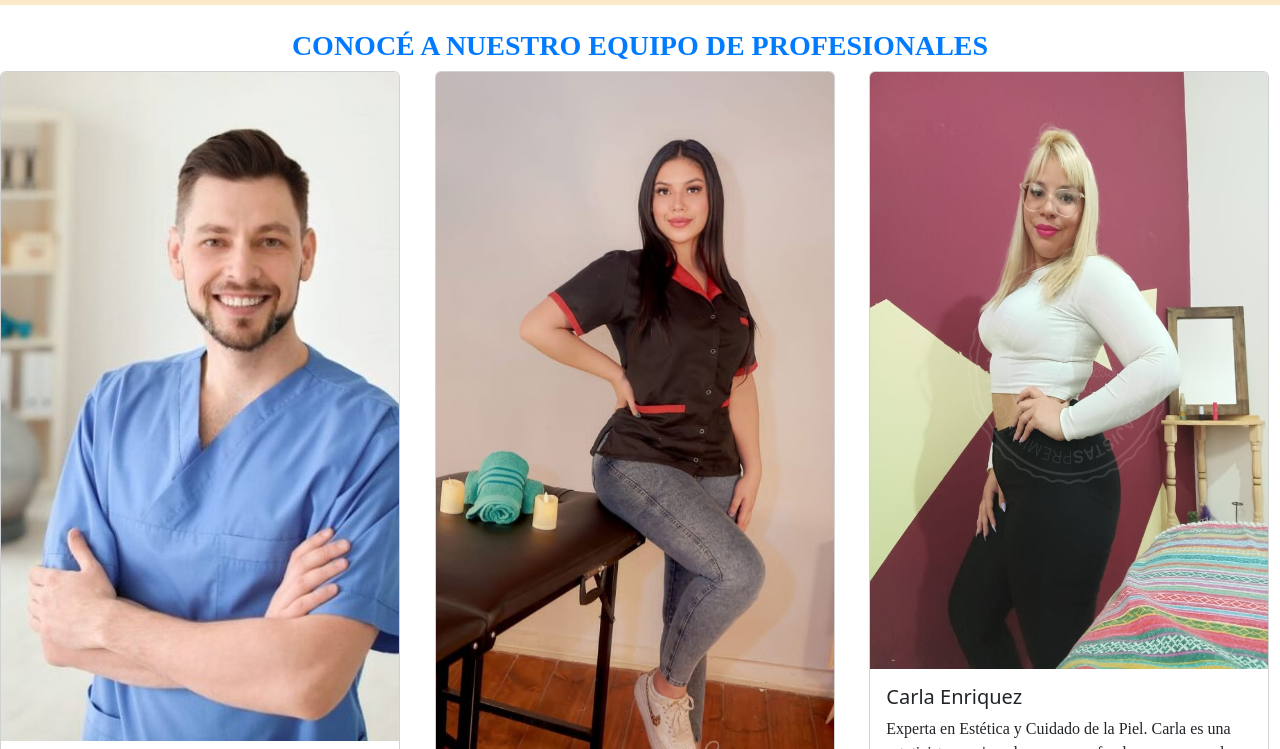
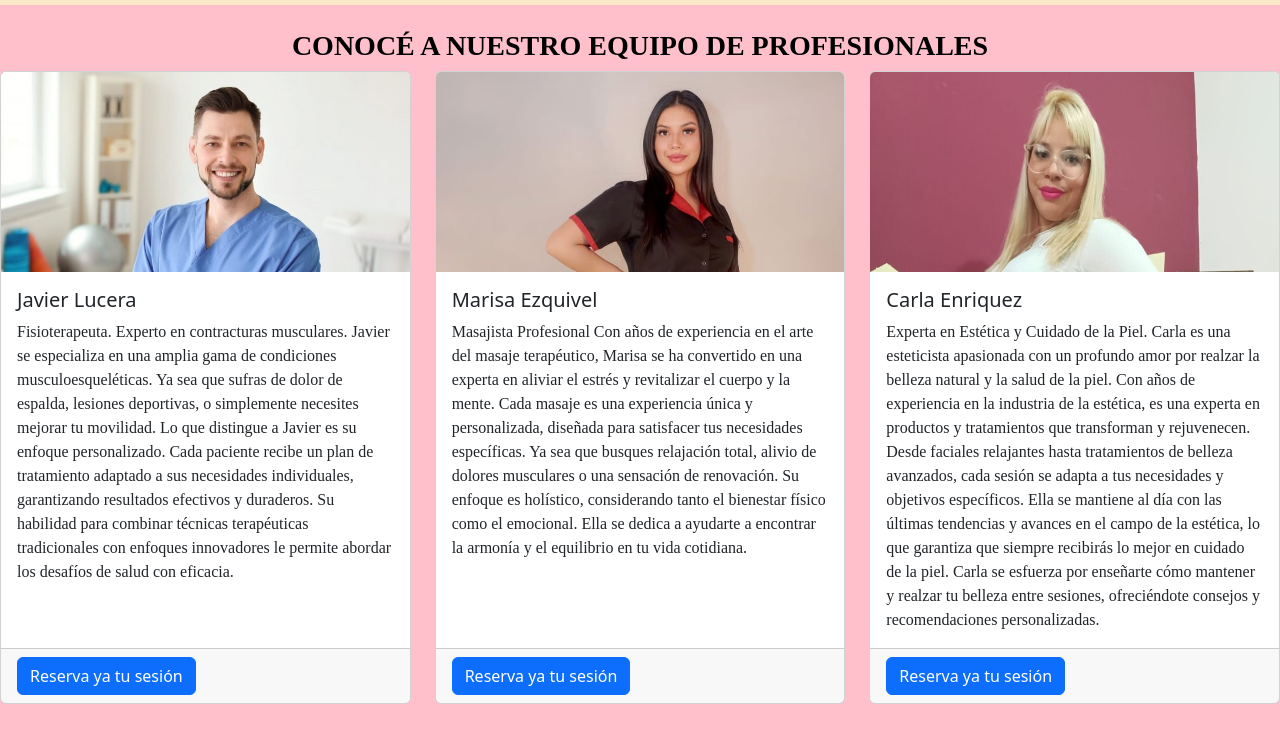
Before and after one commit to utn-ecommerce/utn-ecommerce, a website: page public/nosotros.html in a window 1280 px wide. Shown: the part 51-800 px from the top of the page. Drawn offline with nearby package versions, Linux system fonts and the light colour scheme.

Commit message:
Se termino de modificar pagina Nosotros

```diff
--- a/public/css/styles.css
+++ b/public/css/styles.css
@@ -12,15 +12,38 @@ h2, h3, a, p {
 }
 /* CSS personalizado */
 .custom-card {
-  width: 400px; /* Ancho deseado */
-  height: 550px; /* Alto deseado */
+  width: 300px; /* Ancho deseado */
+  height: 500px; /* Alto deseado */
 }
 /* CSS personalizado */
-.custom-card-image {
-  width: 100%; /* Ancho deseado */
-  height: 100%; /* Alto deseado */
-  object-fit: cover; /* Para asegurarte de que la imagen se ajuste al contenedor sin deformarse */
+/* Primera tarjeta */
+.custom-card-image-1 {
+  width: 100%;
+  height: 200px; /* Ajusta la altura deseada */
+  object-fit: cover;
+  object-position: 30% 10%; /* Valores personalizados para mover la imagen */
 }
+
+/* Segunda tarjeta */
+.custom-card-image-2 {
+  width: 100%;
+  height: 200px; /* Ajusta la altura deseada */
+  object-fit: cover;
+  object-position: 50% 10%; /* Valores personalizados para mover la imagen */
+}
+
+/* Tercera tarjeta */
+.custom-card-image-3 {
+  width: 100%;
+  height: 200px; /* Ajusta la altura deseada */
+  object-fit: cover;
+  object-position: 70% 10%; /* Valores personalizados para mover la imagen */
+}
+.bg-crema {
+  background-color: #FFC0CB; /* Código hexadecimal para un tono rosa claro */
+}
+
+
 .contact-image {
   display: block;
   margin: 30px auto;
--- a/public/nosotros.html
+++ b/public/nosotros.html
@@ -11,7 +11,7 @@
     <link rel="stylesheet" href="https://cdn.jsdelivr.net/npm/bootstrap@5.5.0/dist/css/bootstrap.min.css">
 
 </head>
-<body>
+<body class="bg-crema">
   <nav class="navbar navbar-expand-lg bg-pastel-crema">
     <div class="container-fluid">
         <a class="navbar-brand" href="../public/index.html">Perricentro-Spa</a>
@@ -38,18 +38,18 @@
         </form>
     </div>
 </nav>
-      <h3 class="text-center mt-4" style="color: #007BFF; font-size: 28px; font-weight: bold;">CONOCÉ A NUESTRO EQUIPO DE PROFESIONALES</h3>
+      <h3 class="text-center mt-4" style="color: #000000; font-size: 28px; font-weight: bold;">CONOCÉ A NUESTRO EQUIPO DE PROFESIONALES</h3>
 
 
       <div class="row row-cols-1 row-cols-md-3 g-4">
         <div class="col">
-            <div class="card h-100 custom-card">
-                <img src="../media/nosotros1_1_1.jpeg" class="card-img-top custom-card-image" alt="Fisioterapeuta" style="max-width: 100%; max-height: 100%;">
+          <div class="card h-100">
+            <div class="d-flex justify-content-center align-items-center">
+              <img src="../media/nosotros1_1_1.jpeg" class="card-img-top custom-card-image-1 " alt="Fisioterapeuta">
+            </div>
             <div class="card-body">
               <h5 class="card-title">Javier Lucera</h5>
-                    <p class="card-text">Fisioterapeuta. Experto en contracturas musculares.
-                      Javier se especializa en una amplia gama de condiciones musculoesqueléticas. Ya sea que sufras de dolor de espalda, lesiones deportivas, o simplemente necesites mejorar tu movilidad. Lo que distingue a Javier es su enfoque personalizado. Cada paciente recibe un plan de tratamiento adaptado a sus necesidades individuales, garantizando resultados efectivos y duraderos. Su habilidad para combinar técnicas terapéuticas tradicionales con enfoques innovadores le permite abordar los desafíos de salud con eficacia.
-                    </p>
+              <p class="card-text">Fisioterapeuta. Experto en contracturas musculares. Javier se especializa en una amplia gama de condiciones musculoesqueléticas. Ya sea que sufras de dolor de espalda, lesiones deportivas, o simplemente necesites mejorar tu movilidad. Lo que distingue a Javier es su enfoque personalizado. Cada paciente recibe un plan de tratamiento adaptado a sus necesidades individuales, garantizando resultados efectivos y duraderos. Su habilidad para combinar técnicas terapéuticas tradicionales con enfoques innovadores le permite abordar los desafíos de salud con eficacia.</p>
             </div>
             <div class="card-footer">
               <a href="../public/contacto.html" class="btn btn-primary">Reserva ya tu sesión</a>
@@ -57,28 +57,28 @@
           </div>
         </div>
         <div class="col">
-            <div class="card h-100 custom-card">
-                <img src="../media/nosotros3_1.jpg" class="card-img-top custom-card-image" alt="..." style="max-width: 100%; max-height: 100%;">
+            <div class="card h-100">
+              <div class="d-flex justify-content-center align-items-center">
+                <img src="../media/nosotros3_1.jpg" class="card-img-top custom-card-image-2" alt="...">
+              </div>
               <div class="card-body">
                 <h5 class="card-title">Marisa Ezquivel</h5>
-                    <p class="card-text">Masajista Profesional
-                      Con años de experiencia en el arte del masaje terapéutico, Marisa se ha convertido en una experta en aliviar el estrés y revitalizar el cuerpo y la mente. Cada masaje es una experiencia única y personalizada, diseñada para satisfacer tus necesidades específicas. Ya sea que busques relajación total, alivio de dolores musculares o una sensación de renovación.. Su enfoque es holístico, considerando tanto el bienestar físico como el emocional. Ella se dedica a ayudarte a encontrar la armonía y el equilibrio en tu vida cotidiana.
-                    </p>
+                <p class="card-text">Masajista Profesional Con años de experiencia en el arte del masaje terapéutico, Marisa se ha convertido en una experta en aliviar el estrés y revitalizar el cuerpo y la mente. Cada masaje es una experiencia única y personalizada, diseñada para satisfacer tus necesidades específicas. Ya sea que busques relajación total, alivio de dolores musculares o una sensación de renovación. Su enfoque es holístico, considerando tanto el bienestar físico como el emocional. Ella se dedica a ayudarte a encontrar la armonía y el equilibrio en tu vida cotidiana.</p>
               </div>
               <div class="card-footer">
                 <a href="../public/contacto.html" class="btn btn-primary">Reserva ya tu sesión</a>
               </div>
             </div>
           </div>
+
         <div class="col">
-            <div class="card h-100 custom-card">
-                <img src="../media/nosotros2.3.jpeg" class="card-img-top custom-card-image" alt="..." style="max-width: 100%; max-height: 100%;">
+            <div class="card h-100">
+              <div class="d-flex justify-content-center align-items-center">
+                <img src="../media/nosotros2.3.jpeg" class="card-img-top custom-card-image-3" alt="...">
+              </div>
               <div class="card-body">
                 <h5 class="card-title">Carla Enriquez</h5>
-                    <p class="card-text">Experta en Estética y Cuidado de la Piel.
-                      Carla es una esteticista apasionada con un profundo amor por realzar la belleza natural y la salud de la piel. Con años de experiencia en la industria de la estética, es una experta en productos y tratamientos que transforman y rejuvenecen.Desde faciales relajantes hasta tratamientos de belleza avanzados, cada sesión se adapta a tus necesidades y objetivos específicos. Ella se mantiene al día con las últimas tendencias y avances en el campo de la estética, lo que garantiza que siempre recibirás lo mejor en cuidado de la piel. Carla se esfuerza por enseñarte cómo mantener y realzar tu belleza entre sesiones, ofreciéndote consejos y recomendaciones personalizadas.
-
-                    </p>
+                <p class="card-text">Experta en Estética y Cuidado de la Piel. Carla es una esteticista apasionada con un profundo amor por realzar la belleza natural y la salud de la piel. Con años de experiencia en la industria de la estética, es una experta en productos y tratamientos que transforman y rejuvenecen. Desde faciales relajantes hasta tratamientos de belleza avanzados, cada sesión se adapta a tus necesidades y objetivos específicos. Ella se mantiene al día con las últimas tendencias y avances en el campo de la estética, lo que garantiza que siempre recibirás lo mejor en cuidado de la piel. Carla se esfuerza por enseñarte cómo mantener y realzar tu belleza entre sesiones, ofreciéndote consejos y recomendaciones personalizadas.</p>
               </div>
               <div class="card-footer">
                 <a href="../public/contacto.html" class="btn btn-primary">Reserva ya tu sesión</a>
```
Also changed, not shown: public/contacto.html (+1 -1 lines), media/nosotros2_2.jpeg (added), media/nosotros2_2_2.jpeg (added), media/nosotros3_3_3.jpg (added). Lines whose indentation alone changed are shown as unchanged.
